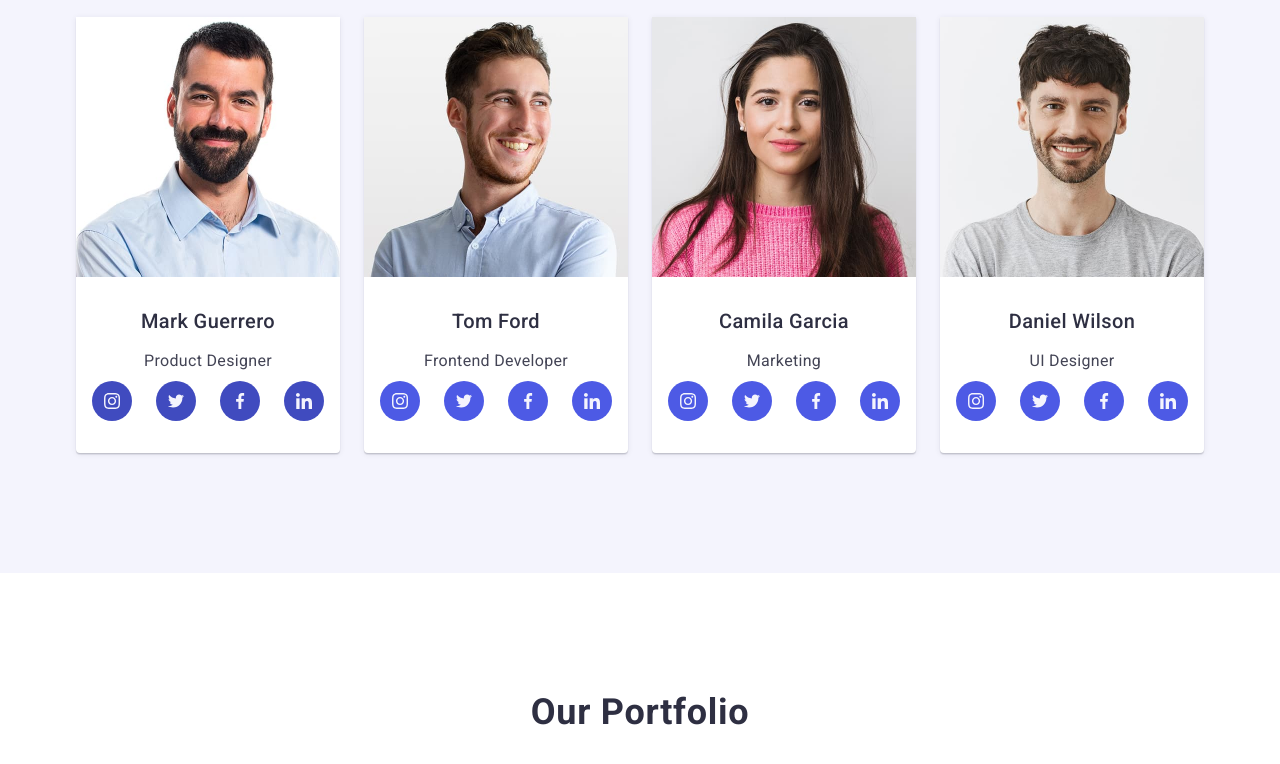
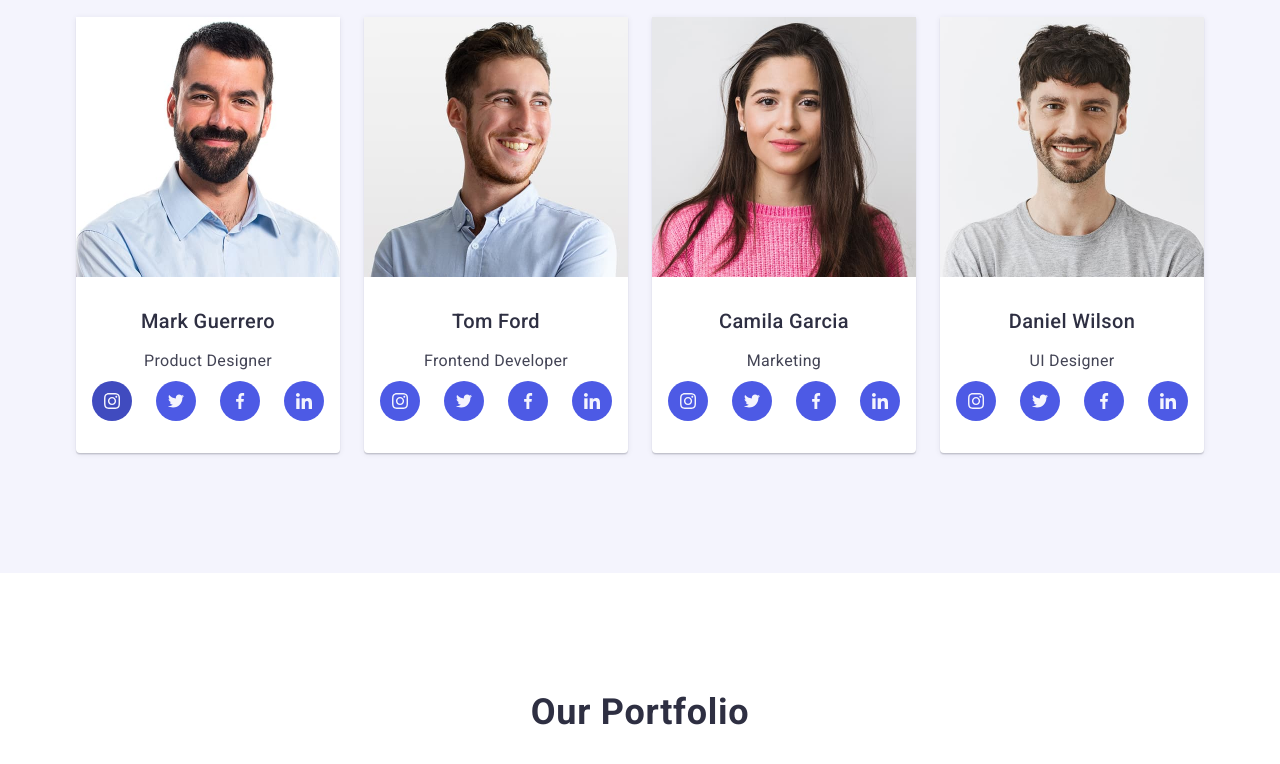
Before and after one commit to OlyaBorzynska/goit-markup-hw-04, a plain HTML site: page index.html in a window 1280 px wide. In both pictures the pointer is over the link 112 px from the left and 1749 px from the top of the page. Shown: the part 1349-2113 px from the top of the page. Drawn offline with nearby package versions, Linux system fonts and the light colour scheme.

Commit message:
correct mistake

```diff
--- a/css/styles.css
+++ b/css/styles.css
@@ -327,11 +327,8 @@ img {
   transition: background-color 250ms cubic-bezier(0.4, 0, 0.2, 1);
 }
 
-.item-team:hover .link-social-team {
-  background-color: #404bbf;
-}
-
-.item-team:focus .link-social-team {
+.link-social-team:hover,
+.link-social-team:focus {
   background-color: #404bbf;
 }
 
```
